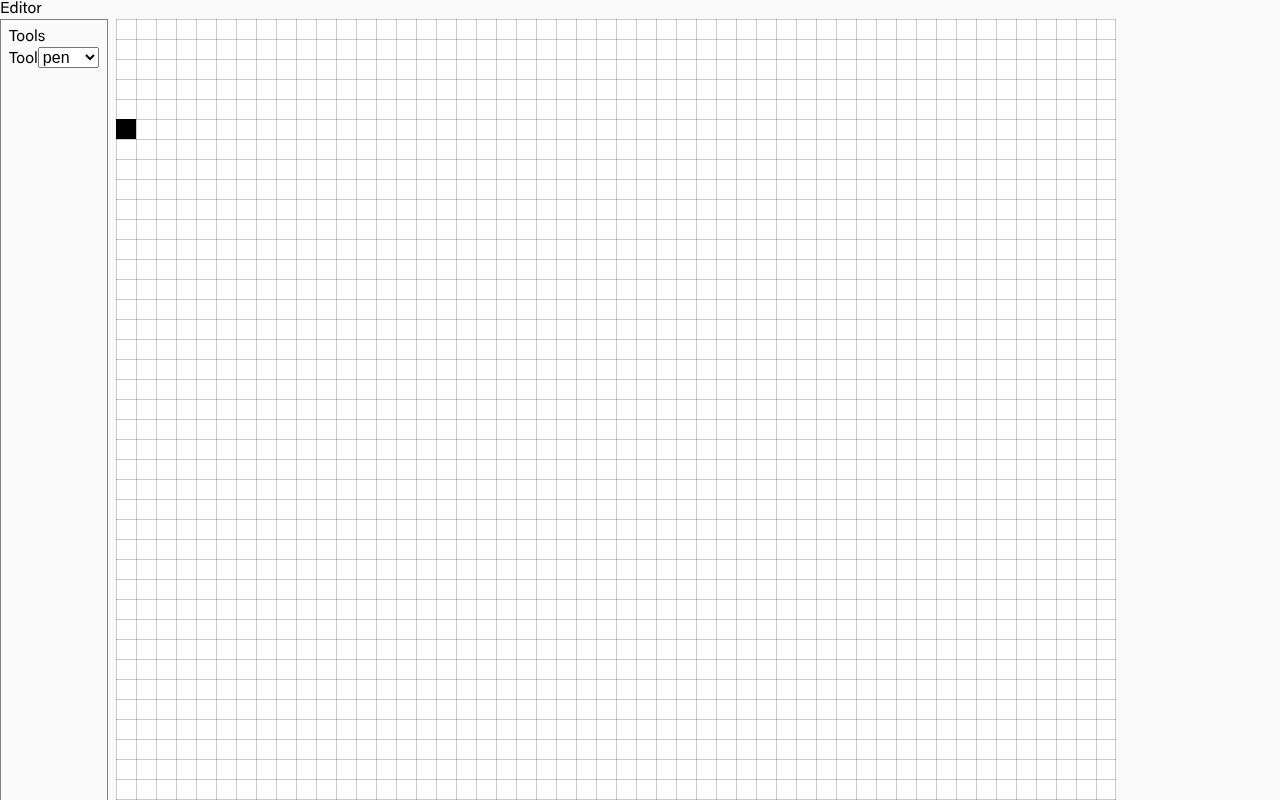
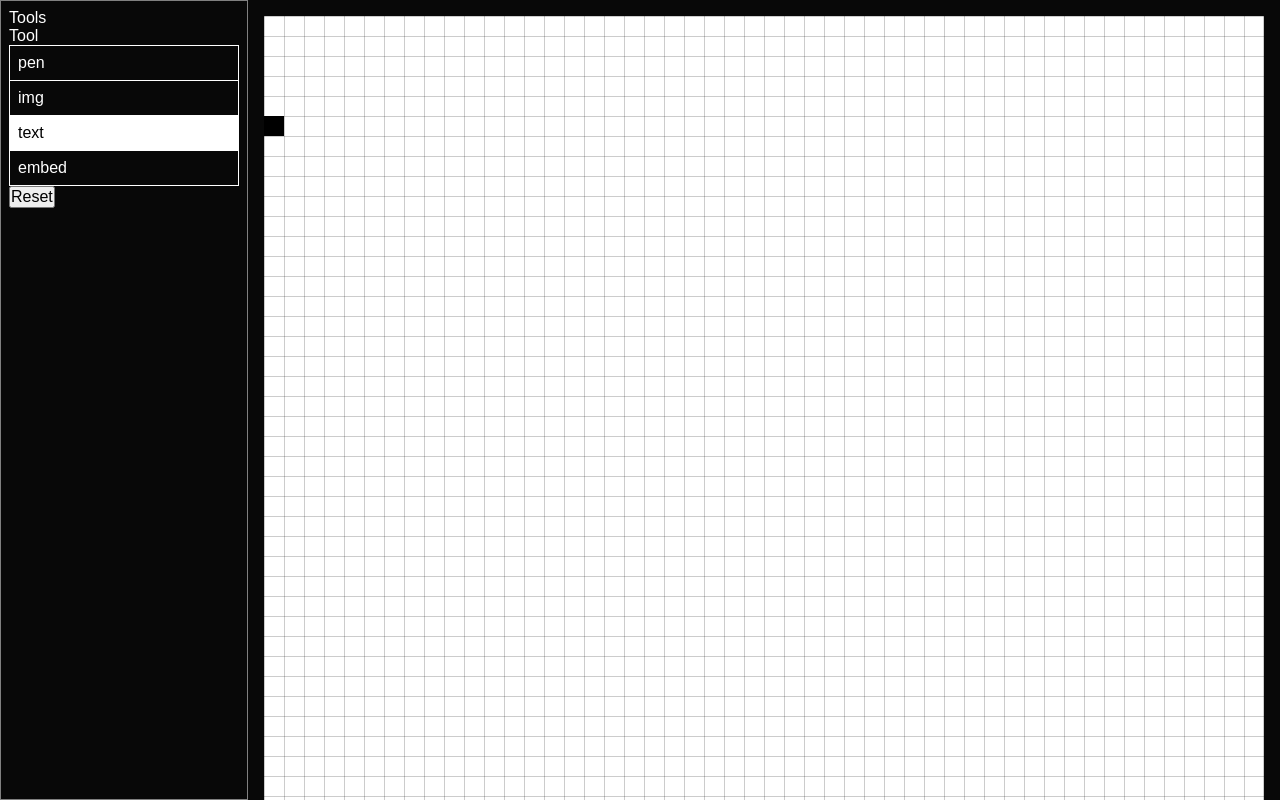
Before and after one commit to awesomephant/picnic, a React (Create React App) app: page /picnic/editor in a window 1280 px wide. Shown: the top 800 px of the page. Built offline with nearby package versions, Linux system fonts and the light colour scheme.

Commit message:
Build out editor

```diff
--- a/src/App.js
+++ b/src/App.js
@@ -1,5 +1,4 @@
 import React from 'react';
-import ModeSwitch from './ModeSwitch';
 import Editor from './Editor';
 import Cloth from './Cloth';
 import logo from './logo.svg';
@@ -21,11 +20,7 @@
         </Route>
 
         <Route path='/picnic/editor'>
-          <div className="app">
-            <header className="app-header"><h1>Editor</h1></header>
-            <ModeSwitch></ModeSwitch>
             <Editor></Editor>
-          </div>
         </Route>
         <Route path='/'>
           <nav className='site-nav'>
--- a/src/Cloth.js
+++ b/src/Cloth.js
@@ -1,5 +1,5 @@
 import React, { useRef, Suspense } from "react";
-import { Canvas, useFrame, useThree } from 'react-three-fiber'
+import { Canvas, useFrame } from 'react-three-fiber'
 import { useLoader } from 'react-three-fiber'
 import { GLTFLoader } from 'three/examples/jsm/loaders/GLTFLoader'
 import test from "./gltf/picnic.gltf";
@@ -34,8 +34,6 @@
 }
 
 export default function Cloth() {
-    const blanket = useRef()
-
     return (
         <div className='world'>
             <Canvas camera={{ position: [0, 10, 8] }} colorManagement={true}>
--- a/src/Editor.js
+++ b/src/Editor.js
@@ -8,13 +8,16 @@
         this.gridSize = 50;
         this.w = 1000;
         this.h = 1000;
+
+        const savedObjects = JSON.parse(localStorage.getItem('picnic-objects'))
+
         this.state = {
             settings: {
-                currentTool: 'pen',
-                showGrid: true
+                currentTool: 'text',
+                showGrid: true,
+                toolSettings: {}
             },
             mouse: {},
-
             cursor: {
                 active: false,
                 x: 0,
@@ -23,16 +26,16 @@
             placeholder: {
                 x: 0, y: 2, w: 10, h: 10, active: false
             },
-            objects: [
-            ]
+            objects: savedObjects || []
         }
 
+
         this.gridRef = React.createRef()
-
         this.handleMouseMove = this.handleMouseMove.bind(this);
         this.handleMouseDown = this.handleMouseDown.bind(this);
         this.handleMouseUp = this.handleMouseUp.bind(this);
         this.updateSetting = this.updateSetting.bind(this);
+        this.resetDrawing = this.resetDrawing.bind(this);
 
     }
 
@@ -48,30 +51,41 @@
     }
 
     handleMouseDown(e) {
-        this.setState((prev) => {
-            prev.cursor.active = true;
-            if (prev.settings.currentTool === 'img') {
-                prev.placeholder.active = true
-                prev.placeholder.x = prev.cursor.x - 1
-                prev.placeholder.y = prev.cursor.y - 0
-                prev.placeholder.w = 0
-                prev.placeholder.h = 0
+        this.setState({
+            cursor: { active: true },
+            placeholder: {
+                active: true,
+                x: this.state.cursor.x - 1,
+                y: this.state.cursor.y - 0,
+                w: 0,
+                h: 0
             }
-            return prev
         })
     }
+
     handleMouseUp(e) {
         e.preventDefault()
+
+        let obj;
+        if (this.state.settings.currentTool === 'img') {
+            obj = { type: 'img', properties: { src: 'https://picsum.photos/500' }, x: this.state.placeholder.x + 1, y: this.state.placeholder.y, w: this.state.placeholder.w, h: this.state.placeholder.h }
+            this.state.objects.push(obj)
+        } else if (this.state.settings.currentTool === 'text') {
+            obj = { type: 'text', properties: { text: 'This paragraph of text is very very long so it would break into a longer column Whether you like cooking, love it or are indifferent to the task, most of us can agree that washing a lot of pots and pans after dinner is a drag. Wouldn’t it instead be easier if there was really only one? One skillet or one Dutch oven, one sheet pan, one pot? Wouldn’t that be great? Imagine the ease of it, to come home from work and turn on the oven, line a sheet pan with foil or parchment, tip onto it some vegetables, some protein, some ' }, x: this.state.placeholder.x + 1, y: this.state.placeholder.y, w: this.state.placeholder.w, h: this.state.placeholder.h }
+        } else if (this.state.settings.currentTool === 'embed') {
+            obj = { type: 'embed', properties: { url: '' }, x: this.state.placeholder.x + 1, y: this.state.placeholder.y, w: this.state.placeholder.w, h: this.state.placeholder.h }
+        }
+
         this.setState((prev) => {
             prev.cursor.active = false;
-            prev.placeholder.active = false
-            if (prev.settings.currentTool === 'img') {
-                let img = { type: 'img', properties: { src: 'https://picsum.photos/500' }, x: prev.placeholder.x + 1, y: prev.placeholder.y, w: prev.placeholder.w, h: prev.placeholder.h }
-                prev.objects.push(img)
-            }
-            return prev;
+            prev.placeholder.active = false;
+            prev.objects = [...prev.objects, obj]
+            localStorage.setItem('picnic-objects', JSON.stringify(prev.objects))
+            return (prev)
         })
+
     }
+
     handleDragStart(e) {
         e.preventDefault()
     }
@@ -84,24 +98,19 @@
         const cx = Math.ceil((x - r.left) / cell)
         const cy = Math.ceil((y - r.top) / cell)
 
-        console.log(x)
         this.setState((prev) => {
-            prev.cursor.x = cx;
-            prev.cursor.y = cy;
+            prev.cursor = { x: cx, y: cy };
             prev.mouse = { x: x, y: y };
-            if (prev.cursor.active) {
-                if (prev.settings.currentTool === 'pen') {
-                    let paint = { type: 'paint', properties: { fill: 'black' }, x: prev.cursor.x, y: prev.cursor.y, w: 1, h: 1 }
-                    prev.objects.push(paint)
-                } else if (prev.settings.currentTool = 'img') {
-                    prev.placeholder.w = prev.cursor.x - prev.placeholder.x
-                    prev.placeholder.h = (prev.cursor.y - prev.placeholder.y)
-                }
-
-            }
+            prev.placeholder.w = (cx - prev.placeholder.x);
+            prev.placeholder.h = (cy - prev.placeholder.y);
 
             return prev;
         })
+    }
+
+    resetDrawing() {
+        this.setState({ objects: [] })
+        localStorage.clear()
     }
 
     render() {
@@ -114,7 +123,7 @@
             backgroundSize: `${this.w}px ${this.h / this.gridSize}px, ${this.h / this.gridSize}px ${this.w}px`
         }
 
-        const objects = this.state.objects.map((obj) => {
+        const objects = this.state.objects.map((obj, i) => {
             const objectStyle = {
                 gridColumn: `${obj.x} / ${obj.x + obj.w}`,
                 gridRow: `${obj.y} / ${obj.y + obj.h}`
@@ -122,10 +131,15 @@
             let content = null;
             if (obj.type === 'img') {
                 objectStyle.backgroundImage = `url(${obj.properties.src})`
-                //content = <video src='/picnic/0060_1.mp4' autoPlay loop muted></video>
+            }
+            if (obj.type === 'text') {
+                content = obj.properties.text
+            }
+            if (obj.type === 'embed') {
+                content = <iframe title={`embed-${i}`} width="560" height="315" src="https://www.youtube.com/embed/IyNrcayUNfg?controls=0" frameborder="0" allow="accelerometer; autoplay; encrypted-media; gyroscope; picture-in-picture" allowfullscreen></iframe>
             }
             return (
-                <div style={objectStyle} className='object'>
+                <div style={objectStyle} key={`obj-${i}`} className={`object ${obj.type}`}>
                     {content}
                 </div>
             )
@@ -150,11 +164,14 @@
                 <div className="editor-toolbar">
                     <h2>Tools</h2>
                     <Settings updateSetting={this.updateSetting} settings={this.state.settings}></Settings>
+                    <button onClick={this.resetDrawing}>Reset</button>
                 </div>
-                <div ref={this.gridRef} style={gridStyle} className='grid' onDragStart={this.handleDragStart} onMouseMove={this.handleMouseMove} onMouseDown={this.handleMouseDown} onMouseUp={this.handleMouseUp}>
-                    {objects}
-                    {cursor}
-                    {placeholder}
+                <div className="editor-canvas" onDragStart={this.handleDragStart} onMouseMove={this.handleMouseMove} onMouseDown={this.handleMouseDown} onMouseUp={this.handleMouseUp}>
+                    <div ref={this.gridRef} style={gridStyle} className='grid'>
+                        {objects}
+                        {cursor}
+                        {placeholder}
+                    </div>
                 </div>
             </div>
         )
--- a/src/ImageToggle.js
+++ /dev/null
@@ -1,33 +0,0 @@
-import React from 'react';
-import './css/Toggle.scss';
-
-export default class ImageToggle extends React.Component {
-    constructor() {
-        super();
-        this.handleChange = this.handleChange.bind(this);
-    }
-
-    handleChange(e) {
-        const setting = this.props.id;
-        const value = e.target.value;
-        this.props.updateSetting(setting, value)
-    }
-
-    render() {
-        const options = this.props.options.map((op) => {
-            return (
-                <>
-                    <option id={op} name={this.props.id} value={op}>{op}</option>
-                </>
-            )
-        })
-        return (
-            <div className='setting imageToggle'>
-                <label>{this.props.title}</label>
-                <select value={this.props.value} name="" id="" onChange={this.handleChange}>
-                    {options}
-                </select>
-            </div>
-        )
-    }
-}
--- a/src/Settings.js
+++ b/src/Settings.js
@@ -1,12 +1,18 @@
 import React from 'react';
-import ImageToggle from './ImageToggle.js';
+import Toolbox from './Toolbox.js';
 
-export default class Settings extends React.Component {
-    render() {
-        return (
-            <div className='settings'>
-                <ImageToggle updateSetting={this.props.updateSetting} options={['pen', 'img', 'video']} value={this.props.settings.currentTool} id='currentTool' title='Tool'></ImageToggle>
-            </div>
-        )
-    }
+export default function Settings(props) {
+
+    const tools = [
+        'pen',
+        'img',
+        'text',
+        'embed',
+    ]
+
+    return (
+        <div className='settings'>
+            <Toolbox updateSetting={props.updateSetting} options={tools} value={props.settings.currentTool} id='currentTool' title='Tool'></Toolbox>
+        </div>
+    )
 }
--- /dev/null
+++ b/src/Toolbox.js
@@ -0,0 +1,35 @@
+import React from 'react';
+import './css/Toolbox.scss';
+
+export default class Toolbox extends React.Component {
+    constructor() {
+        super();
+        this.handleChange = this.handleChange.bind(this);
+    }
+
+    handleChange(e) {
+        const setting = this.props.id;
+        const value = e.target.getAttribute('data-value');
+        this.props.updateSetting(setting, value)
+    }
+
+    render() {
+        const options = this.props.options.map((op) => {
+            let active = false;
+            if (this.props.value === op){
+              active = true;
+            }
+            return (
+                <li data-active={active} data-value={op} onClick={this.handleChange} key={`op-${op}`} className='option'>{op}</li>
+            )
+        })
+        return (
+            <div className='setting toolbox'>
+                <label>{this.props.title}</label>
+                <ul className="options">
+                    {options}
+                </ul>
+            </div>
+        )
+    }
+}
--- a/src/css/Toggle.scss
+++ b/src/css/Toggle.scss
@@ -69,19 +69,3 @@
         width: 1.1rem
     }
 }
-
-.imageToggle {
-    .images {
-        display: flex;
-    }
-}
-
-.imageToggle {
-    svg {
-        width: 1.2rem;
-        margin-right: .5rem;
-    }
-    path {
-        fill: white;
-    }
-}
--- /dev/null
+++ b/src/css/Toolbox.scss
@@ -0,0 +1,21 @@
+.toolbox {
+    ul {
+        border: 1px solid white;
+    }
+    li {
+        border-bottom: 1px solid white;
+        list-style: none;
+        padding: .5em;
+        cursor: pointer;
+        &[data-active=true] {
+            background-color: white !important;
+            color: black;
+        }
+        &:hover, &:focus {
+            background-color: rgb(44, 44, 44);
+        }
+        &:last-child {
+            border-bottom: 0;
+        }
+    }
+}
--- a/src/css/editor.scss
+++ b/src/css/editor.scss
@@ -1,11 +1,19 @@
 .editor {
   display: flex;
+  font-family: sans-serif;
+  background-color: rgb(8, 8, 8);
+  height: 100vh;
+}
+
+.editor-canvas {
+  padding: 1rem;
 }
 
 .editor-toolbar {
   border: 1px solid gray;
-    margin-right: .5rem;
   padding: .5rem;
+  color: white;
+  flex-basis: 20rem;
 }
 
 .grid {
@@ -16,17 +24,25 @@
 }
 
 .object {
-    background: black;
   position: relative;
   overflow: hidden;
   z-index: 100;
   user-select: none;
-    pointer-events: none;
   background-size: cover;
   background-repeat: no-repeat;
+
+  &:hover {
+    outline: 1px solid red;
+  }
+  &.img {
+    background: black;
+  }
+  &.text {
+    color: black;
+  }
 }
 
-  .object video {
+.object video, .object iframe {
   min-width: 100%;
   min-height: 100%;
 }
```
Also changed, not shown: src/Toolbar.js (deleted). Lines whose indentation alone changed are shown as unchanged.
